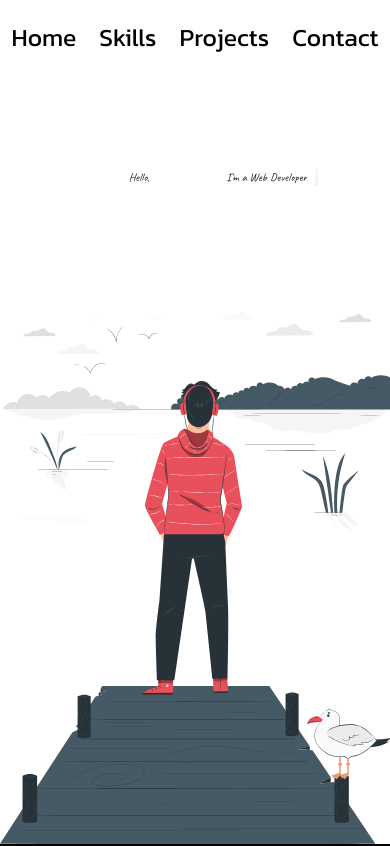
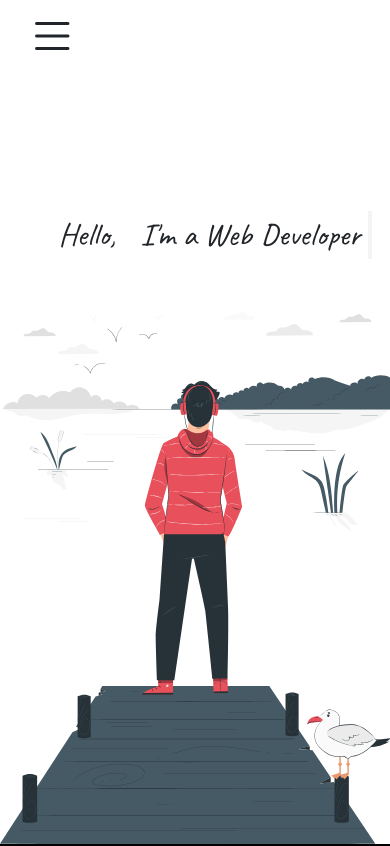
Before and after one commit to Szuhaydv/portfolio, a React (Vite) app: page / in a window 390 px wide. Shown: the top 846 px of the page. Built offline with nearby package versions, Linux system fonts and the light colour scheme.

Commit message:
hero section

```diff
--- a/index.html
+++ b/index.html
@@ -4,6 +4,7 @@
     <meta charset="UTF-8" />
     <meta name="viewport" content="width=device-width, initial-scale=1.0" />
     <link rel="stylesheet" href="https://cdn.jsdelivr.net/npm/bootstrap@5.3.2/dist/css/bootstrap.min.css" integrity="sha384-T3c6CoIi6uLrA9TneNEoa7RxnatzjcDSCmG1MXxSR1GAsXEV/Dwwykc2MPK8M2HN" crossorigin="anonymous">
+    <link rel="stylesheet" href="https://cdn.jsdelivr.net/npm/bootstrap-icons@1.3.0/font/bootstrap-icons.css">
     <title>Portfolio Website</title>
   </head>
   <body>
--- a/src/components/header/Header.tsx
+++ b/src/components/header/Header.tsx
@@ -1,20 +1,46 @@
+import { useRef } from 'react';
 import './header.css'
 
 const Header = () => {
+  const hamburgerNav = useRef<any>(null)
+  const handleHamburgerClick = () => {
+    if (hamburgerNav.current != null) {
+      hamburgerNav.current.classList.toggle("showHamburgerMenu")
+    }
+  }
   return (
     <header>
+      <nav className="header-links">
         <a href="#home">
           <h2>Home</h2>
         </a>
-      <a className="scroll-padding-link" href="#skills">
+        <a href="#skills">
           <h2>Skills</h2>
         </a>
-      <a className="scroll-padding-link-projects" href="#projects">
+        <a href="#projects">
           <h2>Projects</h2>
         </a>
-      <a className="scroll-padding-link" href="#contact">
+        <a href="#contact">
           <h2>Contact</h2>
         </a>
+      </nav>
+      <div className="hamburger" onClick={() => handleHamburgerClick()}>
+        <i className="bi bi-list h1"></i>
+      </div>
+      <nav ref={hamburgerNav} className='hamburger-nav'>
+        <a onClick={() => handleHamburgerClick()} href="#home">
+          <h2>Home</h2>
+        </a>
+        <a onClick={() => handleHamburgerClick()} href="#skills">
+          <h2>Skills</h2>
+        </a>
+        <a onClick={() => handleHamburgerClick()} href="#projects">
+          <h2>Projects</h2>
+        </a>
+        <a onClick={() => handleHamburgerClick()} href="#contact">
+          <h2>Contact</h2>
+        </a>
+      </nav>
     </header>
   )
 }
--- a/src/components/header/header.css
+++ b/src/components/header/header.css
@@ -2,13 +2,19 @@ header {
   position: fixed;
   height: 10vh;
   width: 100%;
-  display: flex;
   background-color: white;
-  justify-content: space-around;
   z-index: 100;
   font-family: 'Kanit';
+}
+
+.header-links {
+  height: 100%;
+  width: 100%;
+  display: flex;
+  justify-content: space-around;
   align-items: center;
 }
+
 header a {
   text-decoration: none;
   color: black;
@@ -28,3 +34,42 @@ header h2:hover {
 header h2:active {
   background-color: #504c4c;
 }
+
+.hamburger {
+  display: none;
+  width: 100%;
+  height: 100%;
+  align-items: center;
+  margin-left: 7%;
+  cursor: pointer;
+}
+.hamburger i {
+  font-size: 50px;
+}
+.hamburger-nav {
+  overflow: hidden;
+  width: 100%;
+  height: 0px;
+  position: absolute;
+  top: 100%;
+  background-color: white;
+  display: flex;
+  flex-direction: column;
+  align-items: center;
+  gap: 5%;
+  padding-top: 30px;
+}
+
+.showHamburgerMenu {
+  height: calc(100vh - 100px) !important
+}
+
+@media only screen and (max-width: 480px) {
+  .hamburger {
+    display: flex
+  }
+
+  .header-links {
+    display: none !important
+  }
+}
--- a/src/components/hero/hero.css
+++ b/src/components/hero/hero.css
@@ -17,17 +17,17 @@
   position: absolute;
   left: 33%;
   top: 20%;
-  font-size: 3vw;
+  font-size: 3rem;
   display: flex;
   z-index: 90;
 }
 .title-text-container, .special-title-text {
   width: 35%;
-  font-size: 3vw;
+  font-size: 3rem;
   position: absolute;
   display: flex;
   top: 20%;
-  left: 58%;
+  left: 60%;
   z-index: 90;
 }
 .cursor {
@@ -54,3 +54,21 @@
   z-index: 14;
   transform: translate(0, -50%);
 }
+
+@media only screen and (max-width: 1000px)  {
+  .title-text-container, .special-title-text, .hello-text-container {
+    font-size: 2rem;
+  }
+}
+
+@media only screen and (max-width: 600px) {
+  .title-text-container, .special-title-text {
+    left: 36%;
+    width: 64%;
+    top: 25%;
+  }
+  .hello-text-container {
+    left: 15%;
+    top: 25%;
+  }
+}
```
Lines whose indentation alone changed are shown as unchanged.
